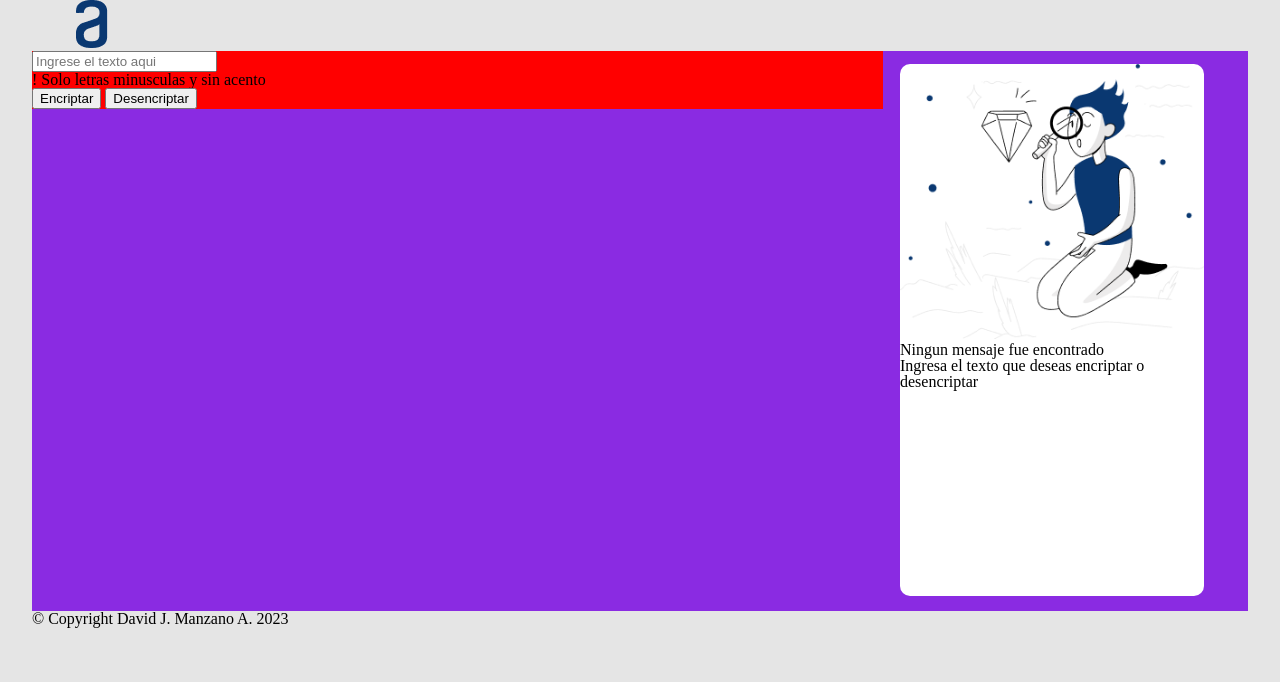
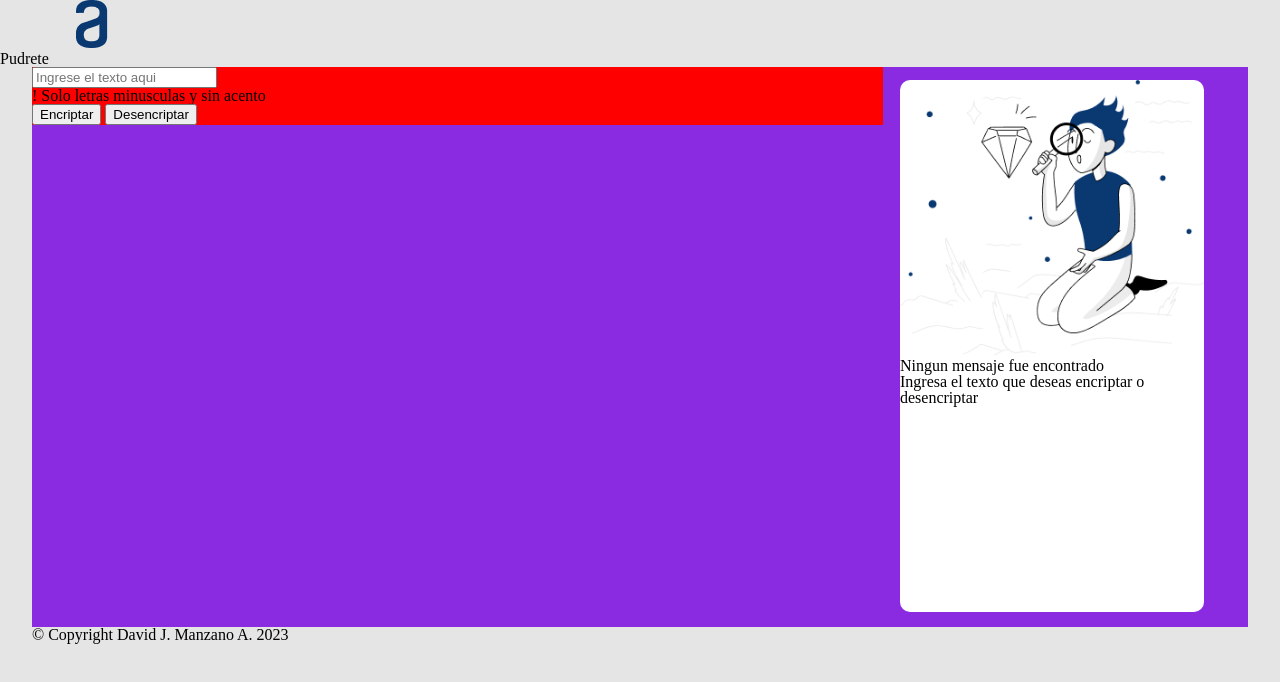
Before and after one commit to davmanz/Project-Alura-Encrip, a plain HTML site: page index.html in a window 1280 px wide. Drawn offline with Linux system fonts and the light colour scheme.

Commit message:
Inicio de Proyecto

```diff
--- a/index.html
+++ b/index.html
@@ -13,6 +13,8 @@
     <header>
         <img src="img/Logo.png" alt="logo">
     </header>
+
+    <h1>Pudrete</h1>
 
     <main>
 
```
